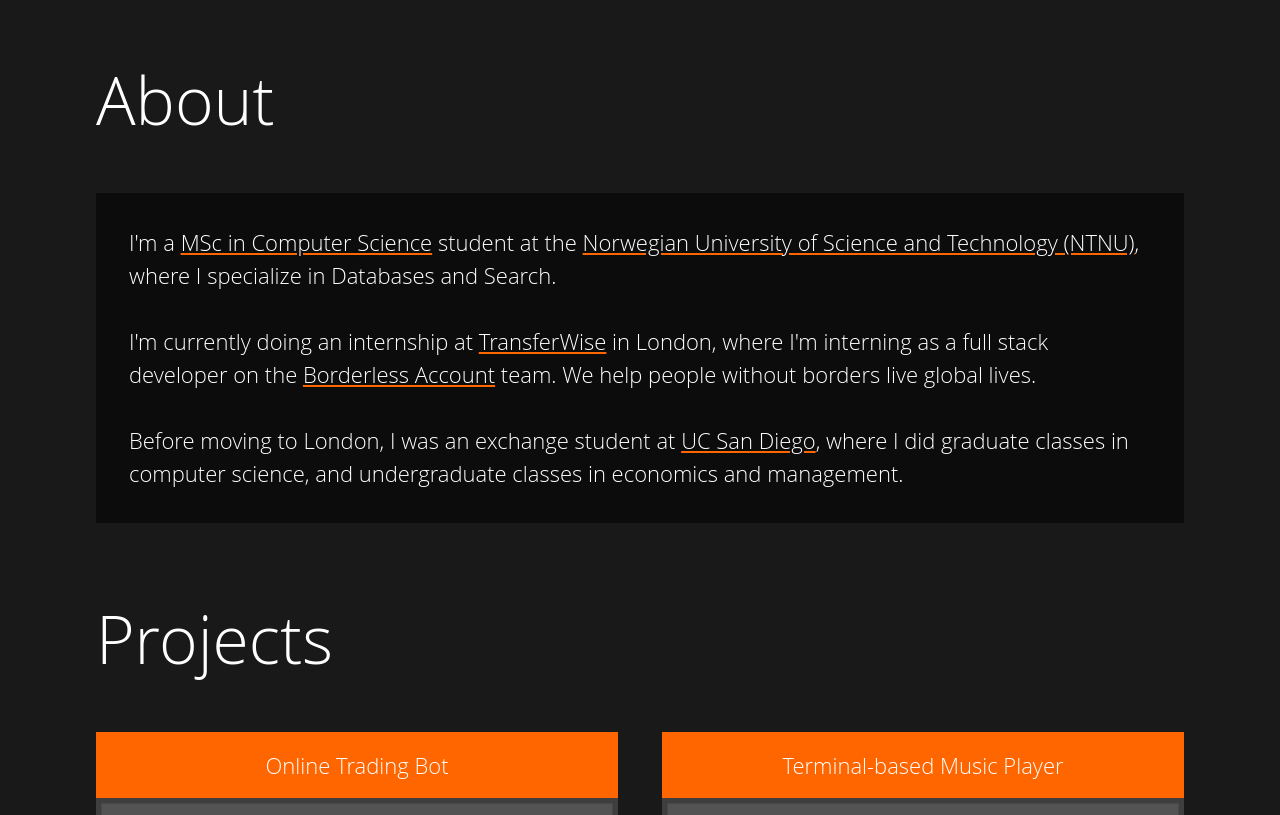
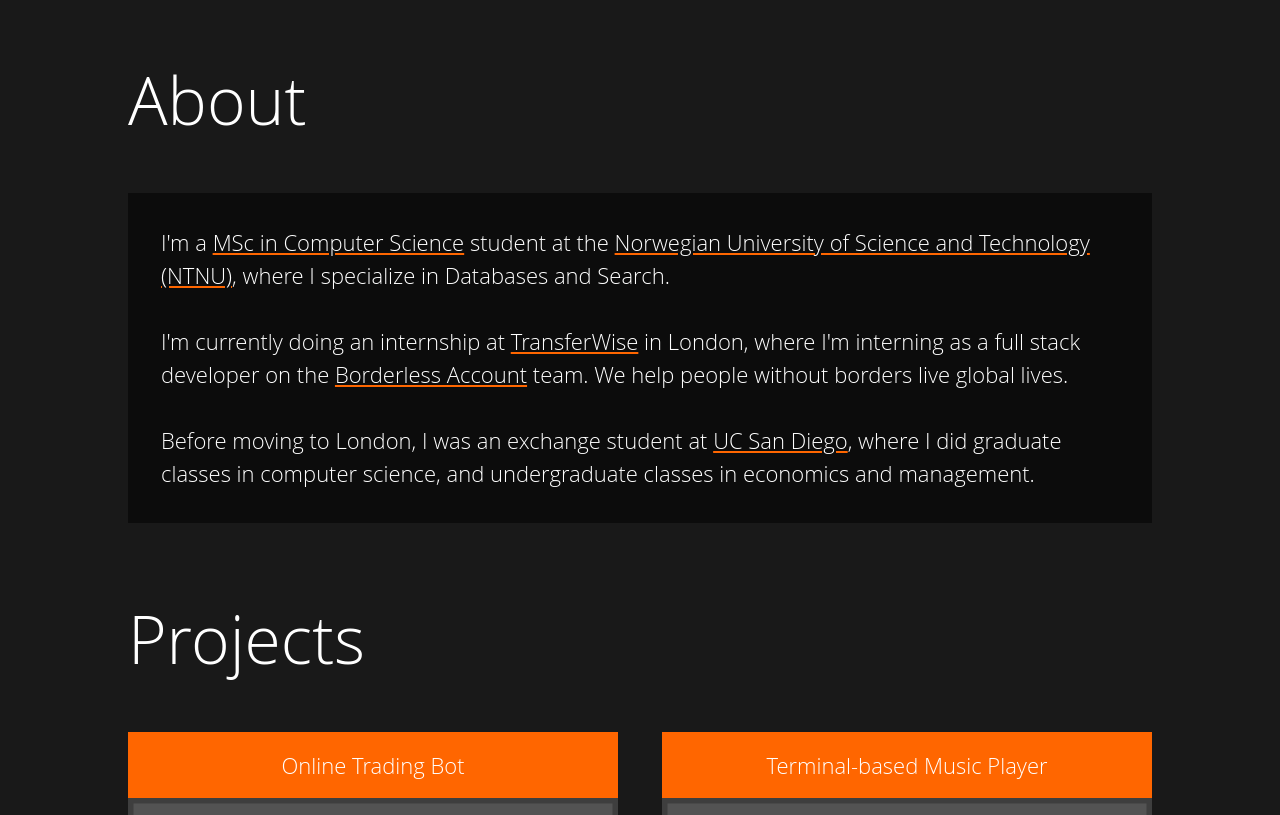
Before and after one commit to kaada/kaada.github.io, a plain HTML site: page index.html in a window 1280 px wide. Shown: the part 697-1512 px from the top of the page. Drawn offline with Linux system fonts and the light colour scheme.

Commit message:
fixed content width on different screen sizes

```diff
--- a/static/css/main.css
+++ b/static/css/main.css
@@ -124,11 +124,10 @@ h3 {
   position:relative;
   overflow:hidden;
   color: #FFFFFF;
-  max-width: 80em;
 }
 
 #home, #about, #projects, #contact, #header-content {
-  width:85%;
+  width:80%;
   margin:0 auto;
 }
 
@@ -329,6 +328,10 @@ h3 {
     margin-top:1.5em;
   }
 
+  #home, #about, #projects, #contact, #header-content {
+    width:85%;
+  }
+
   #header-content {
     justify-content: center;
   }
```
